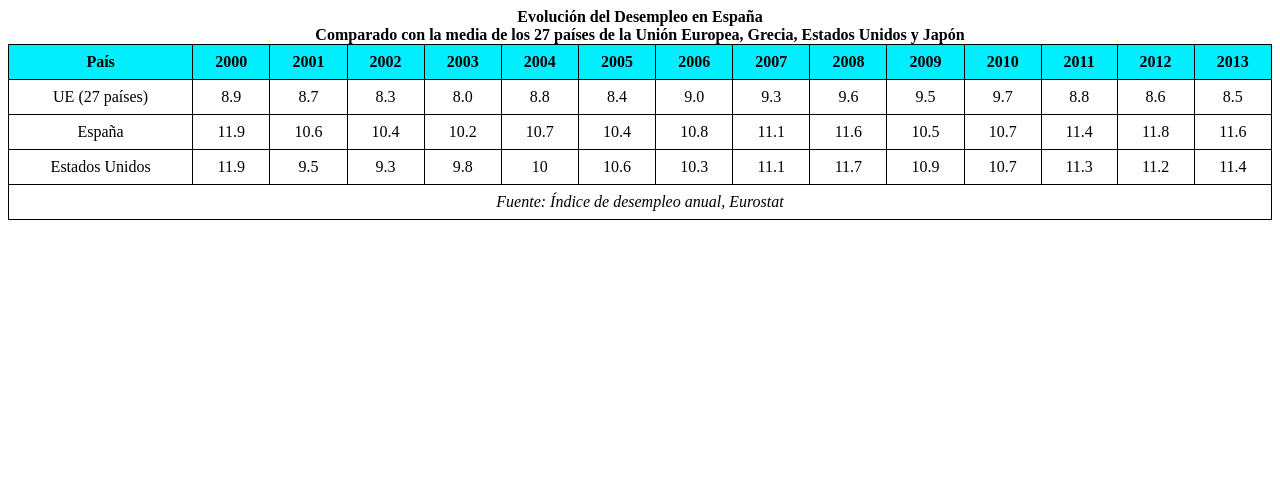
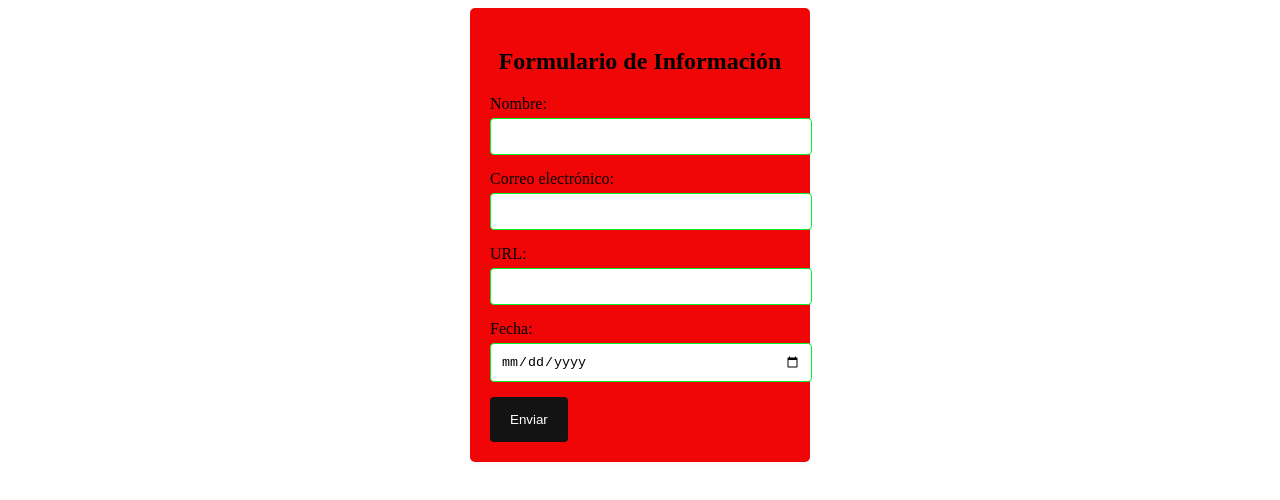
Before and after one commit to Sebastpuli18/codigospulivar, a plain HTML site: page index.html in a window 1280 px wide. Drawn offline with Linux system fonts and the light colour scheme.

Commit message:
Add files via upload

```diff
--- a/index.html
+++ b/index.html
@@ -1,92 +1,27 @@
 <!DOCTYPE html>
 <html>
   <head>
-    <title>Evolución del Desempleo</title>
+    <title>Formulario de Información</title>
     <link rel="stylesheet" href="styles.css" />
   </head>
   <body>
-    <table>
-      <caption>
-        Evolución del Desempleo en España<br />Comparado con la media de los 27
-        países de la Unión Europea, Grecia, Estados Unidos y Japón
-      </caption>
-      <thead>
-        <tr>
-          <th>País</th>
-          <th>2000</th>
-          <th>2001</th>
-          <th>2002</th>
-          <th>2003</th>
-          <th>2004</th>
-          <th>2005</th>
-          <th>2006</th>
-          <th>2007</th>
-          <th>2008</th>
-          <th>2009</th>
-          <th>2010</th>
-          <th>2011</th>
-          <th>2012</th>
-          <th>2013</th>
-        </tr>
-      </thead>
-      <tbody>
-        <tr>
-          <td>UE (27 países)</td>
-          <td>8.9</td>
-          <td>8.7</td>
-          <td>8.3</td>
-          <td>8.0</td>
-          <td>8.8</td>
-          <td>8.4</td>
-          <td>9.0</td>
-          <td>9.3</td>
-          <td>9.6</td>
-          <td>9.5</td>
-          <td>9.7</td>
-          <td>8.8</td>
-          <td>8.6</td>
-          <td>8.5</td>
-        </tr>
-        <tr>
-          <td>España</td>
-          <td>11.9</td>
-          <td>10.6</td>
-          <td>10.4</td>
-          <td>10.2</td>
-          <td>10.7</td>
-          <td>10.4</td>
-          <td>10.8</td>
-          <td>11.1</td>
-          <td>11.6</td>
-          <td>10.5</td>
-          <td>10.7</td>
-          <td>11.4</td>
-          <td>11.8</td>
-          <td>11.6</td>
-        </tr>
-      </tr>
-      <td>Estados Unidos</td>
-      <td>11.9</td>
-          <td>9.5</td>
-          <td>9.3</td>
-          <td>9.8</td>
-          <td>10</td>
-          <td>10.6</td>
-          <td>10.3</td>
-          <td>11.1</td>
-          <td>11.7</td>
-          <td>10.9</td>
-          <td>10.7</td>
-          <td>11.3</td>
-          <td>11.2</td>
-          <td>11.4</td>
+    <div class="formulario">
+      <h2>Formulario de Información</h2>
+      <form>
+        <label for="nombre">Nombre:</label>
+        <input type="text" id="nombre" name="nombre" required />
 
-      </tbody>
-      <tfoot>
-        <tr>
-          <td colspan="15">Fuente: Índice de desempleo anual, Eurostat</td>
-        </tr>
-      </tfoot>
-    </table>
+        <label for="email">Correo electrónico:</label>
+        <input type="email" id="email" name="email" required />
+
+        <label for="url">URL:</label>
+        <input type="url" id="url" name="url" />
+
+        <label for="fecha">Fecha:</label>
+        <input type="date" id="fecha" name="fecha" />
+
+        <button type="submit">Enviar</button>
+      </form>
+    </div>
   </body>
 </html>
--- a/styles.css
+++ b/styles.css
@@ -1,24 +1,38 @@
-table {
-  border-collapse: collapse;
-  width: 100%;
+.formulario {
+  background-color: #f00606;
+  padding: 20px;
+  border-radius: 5px;
+  box-shadow: 0 2px 5px #edeeed4d;
+  width: 300px;
+  margin: 0 auto;
 }
 
-th, td {
-  border: 1px solid #000000;
-  padding: 8px;
+h2 {
   text-align: center;
 }
 
-th {
-  background-color: #00eeff;
+label {
+  display: block;
+  margin-bottom: 5px;
 }
 
-caption {
-  caption-side: top;
-  font-weight: bold;
-  text-align: center;
+input {
+  width: 100%;
+  padding: 10px;
+  margin-bottom: 15px;
+  border: 1px solid #04f32c;
+  border-radius: 4px;
 }
 
-tfoot td {
-  font-style: italic;
+button {
+  background-color: #121312;
+  color: white;
+  padding: 15px 20px;
+  border: none;
+  border-radius: 4px;
+  cursor: pointer;
 }
+
+button:hover {
+  background-color: #ff810c;
+}
```
